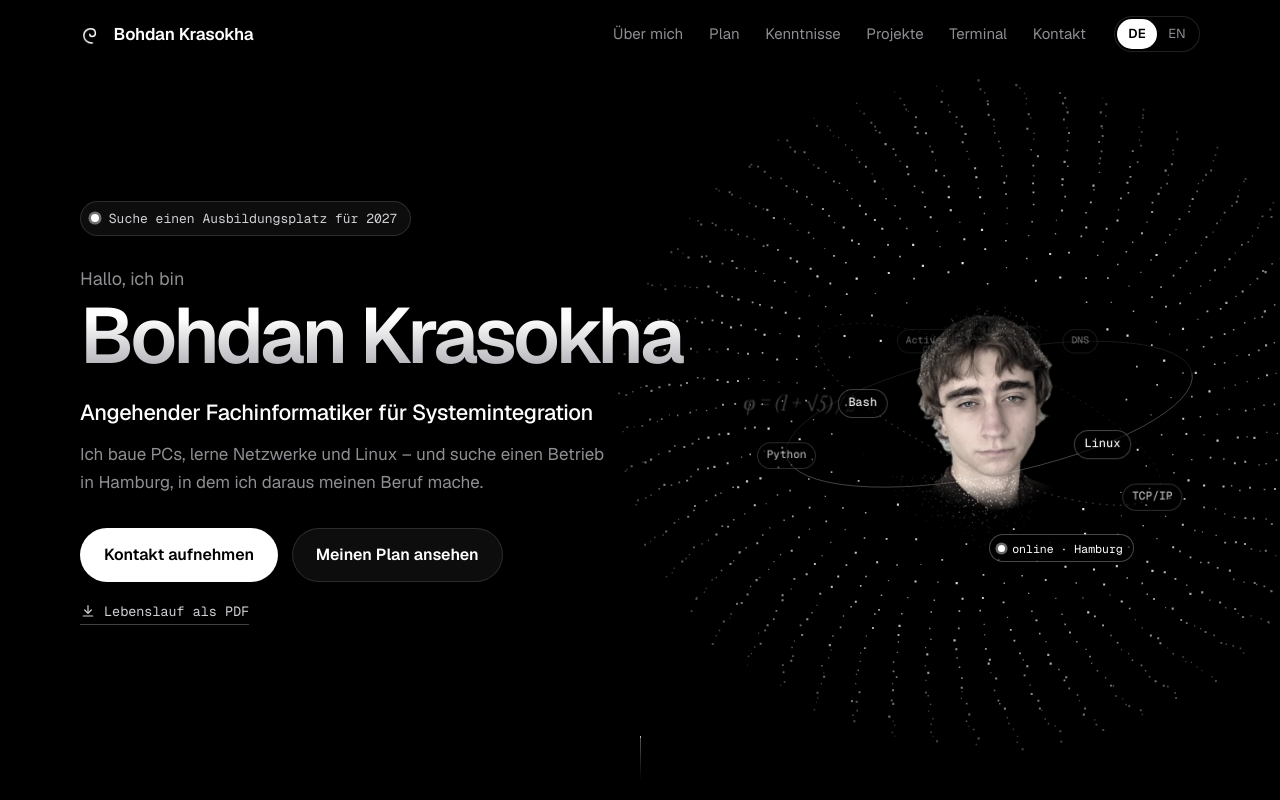
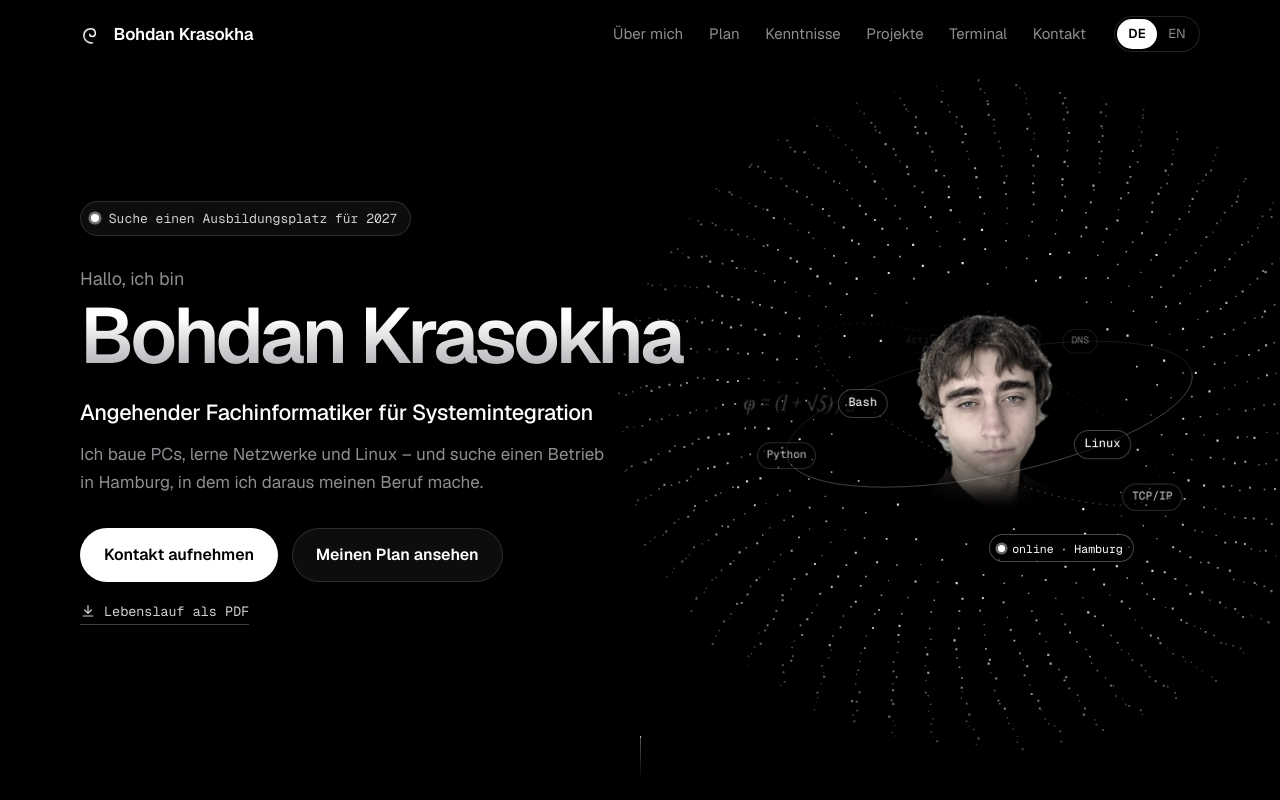
Before and after one commit to skv1ce/cv-website, a plain HTML site: page index.html in a window 1280 px wide. Shown: the top 800 px of the page. Drawn offline with Linux system fonts and the light colour scheme; animation ran at ten frames a second.

Commit message:
Porträt ruhiger: Schultern blenden weich aus, Tags laufen hinter dem Kopf
- keine Partikel mehr an Gesicht und Hals, nur ein leiser Schimmer am Haar
- Orbit-Linien und Tags kreuzen nie mehr das Gesicht

Co-Authored-By: Claude Opus 5.5 <noreply@anthropic.com>
Claude-Session: https://claude.ai/code/session_01SvgP8q1wU5TYdAWBBAAmo2

```diff
--- a/css/style.css
+++ b/css/style.css
@@ -333,7 +333,7 @@ main, footer { position: relative; z-index: 1; }
 
 .orbits { position: absolute; inset: 0; width: 100%; height: 100%; overflow: visible; pointer-events: none; }
 .orbits.back { z-index: 1; }
-.orbits.front { z-index: 3; }
+.orbits.front { z-index: 1; }   /* orbit lines pass behind the head, never across the face */
 .orbits ellipse, .orbits path { fill: none; stroke: rgba(255,255,255,.22); stroke-width: .45; vector-effect: non-scaling-stroke; }
 .orbits .dashed { stroke-dasharray: 2 5; }
 .orbits.front path { stroke: rgba(255,255,255,.4); }
--- a/js/main.js
+++ b/js/main.js
@@ -317,7 +317,10 @@
                 }
                 g.putImageData(id, 0, 0);
                 g.globalCompositeOperation = 'destination-in';
-                var rg = g.createRadialGradient(d / 2, d / 2, d / 2 * .7, d / 2, d / 2, d / 2 * .93);
+                var vg = g.createLinearGradient(0, d * .62, 0, d * .98);   // shoulders melt into the black
+                vg.addColorStop(0, 'rgba(0,0,0,1)'); vg.addColorStop(1, 'rgba(0,0,0,0)');
+                g.fillStyle = vg; g.fillRect(0, 0, d, d);
+                var rg = g.createRadialGradient(d / 2, d * .45, d / 2 * .78, d / 2, d * .45, d / 2 * 1.05);
                 rg.addColorStop(0, 'rgba(0,0,0,1)'); rg.addColorStop(1, 'rgba(0,0,0,0)');
                 g.fillStyle = rg; g.fillRect(0, 0, d, d);
                 return c;
@@ -329,13 +332,14 @@
             for (var gy = 0; gy < d; gy += step) for (var gx = 0; gx < d; gx += step) {
                 var x = Math.min(d - 1, gx + Math.random() * step) | 0, y = Math.min(d - 1, gy + Math.random() * step) | 0;
                 var dx = x - d / 2, dy = y - d / 2, r = Math.sqrt(dx * dx + dy * dy) / (d / 2);
-                if (r < .64 || r > 1.02) continue;
-                var u = (r - .64) / .38;
+                if (y > d * .42) continue;                                 // hair only: nothing from face, neck, shoulders
+                if (r < .6 || r > 1.02) continue;
+                var u = (r - .6) / .42;
                 if (Math.random() > 1 - u * .45) continue;          // thinner towards the outside
                 var i4 = (y * d + x) * 4;
                 if (data[i4 + 3] < 110) continue;                       // no particles from the empty background
                 var lum = (data[i4] * .299 + data[i4 + 1] * .587 + data[i4 + 2] * .114) / 255;
-                list.push({ a: Math.atan2(dy, dx), r: r * R, u: u, lum: .1 + lum * .62, ph: Math.random() * 6.283, sp: .6 + Math.random() * .8, z: .8 + Math.random() * .9 });
+                list.push({ a: Math.atan2(dy, dx), r: r * R, u: u, lum: .08 + lum * .45, ph: Math.random() * 6.283, sp: .6 + Math.random() * .8, z: .8 + Math.random() * .9 });
             }
             P = list;
             return true;
@@ -362,8 +366,8 @@
                 for (var i = 0; i < P.length; i++) {
                     var p = P[i], u2 = p.u * p.u;
                     var down = Math.max(0, Math.sin(p.a));                                              // less spray below the chin
-                    var out = u2 * R * (.4 - down * .16) * (.55 + .45 * Math.sin(t * .5 * p.sp + p.ph)) * spread;
-                    var ang = p.a + (u2 * .5 + u2 * .25 * Math.sin(t * .3 + p.ph)) * spread;   // a slight spiral twist
+                    var out = u2 * R * .16 * (.55 + .45 * Math.sin(t * .5 * p.sp + p.ph)) * spread;
+                    var ang = p.a + (u2 * .12 * Math.sin(t * .3 + p.ph)) * spread;             // a soft drift, no swirl
                     var rr = p.r + out;
                     var x = C + Math.cos(ang) * rr, y = C + Math.sin(ang) * rr;
                     var alpha = p.lum * (1 - p.u * .7 * spread) * (assemble > .9 && p.u < .25 ? .4 : 1);
@@ -445,7 +449,9 @@
                     var s = .82 + (front + 1) * .1;
                     d.el.style.transform = 'translate(' + (c + X * k - d.w / 2).toFixed(1) + 'px,' + (c + Y * k - d.h / 2).toFixed(1) + 'px) scale(' + s.toFixed(3) + ')';
                     d.el.style.opacity = ((.35 + (front + 1) * .325) * intro).toFixed(3);
-                    d.el.style.zIndex = front > 0 ? 4 : 1;
+                    var nearFace = Math.hypot(X, Y + 4) < 40;                 // inside the head area
+                    d.el.style.zIndex = front > 0 && !nearFace ? 4 : 1;
+                    if (nearFace) d.el.style.opacity = (parseFloat(d.el.style.opacity) * .25).toFixed(3);
                 });
             }
             requestAnimationFrame(frame);
--- a/sw.js
+++ b/sw.js
@@ -4,7 +4,7 @@
  * immediately when online; without internet the last seen version still works.
  * Only this site's own files are cached – nothing from anywhere else.
  */
-const CACHE = 'bk-cv-2026-11-26-final';
+const CACHE = 'bk-cv-2026-11-27';
 const CORE = [
     './', './index.html', './404.html', './css/style.css', './js/main.js', './manifest.webmanifest',
     './img/portrait-720.webp', './img/portrait-400.webp', './img/avatar-240.webp',
```
